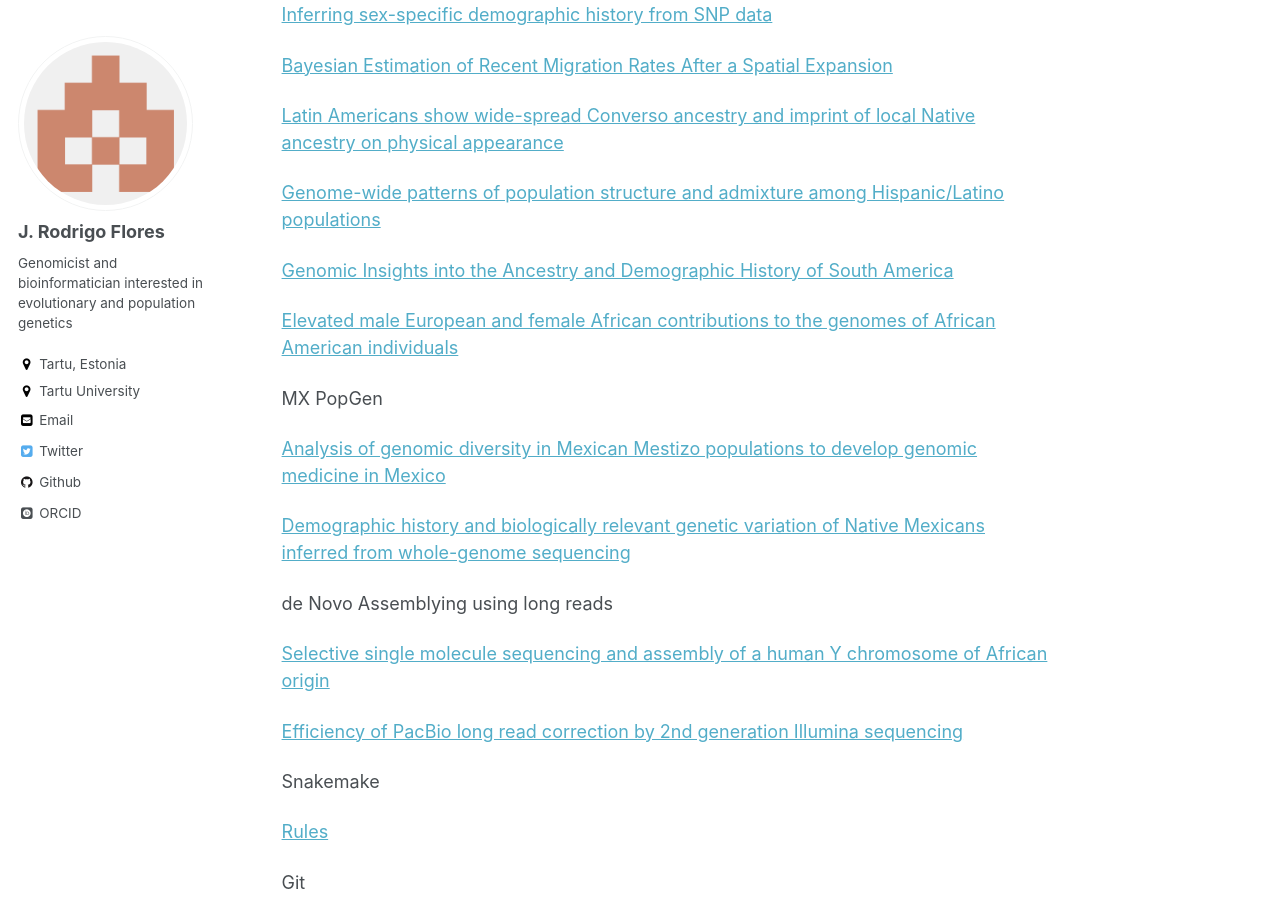
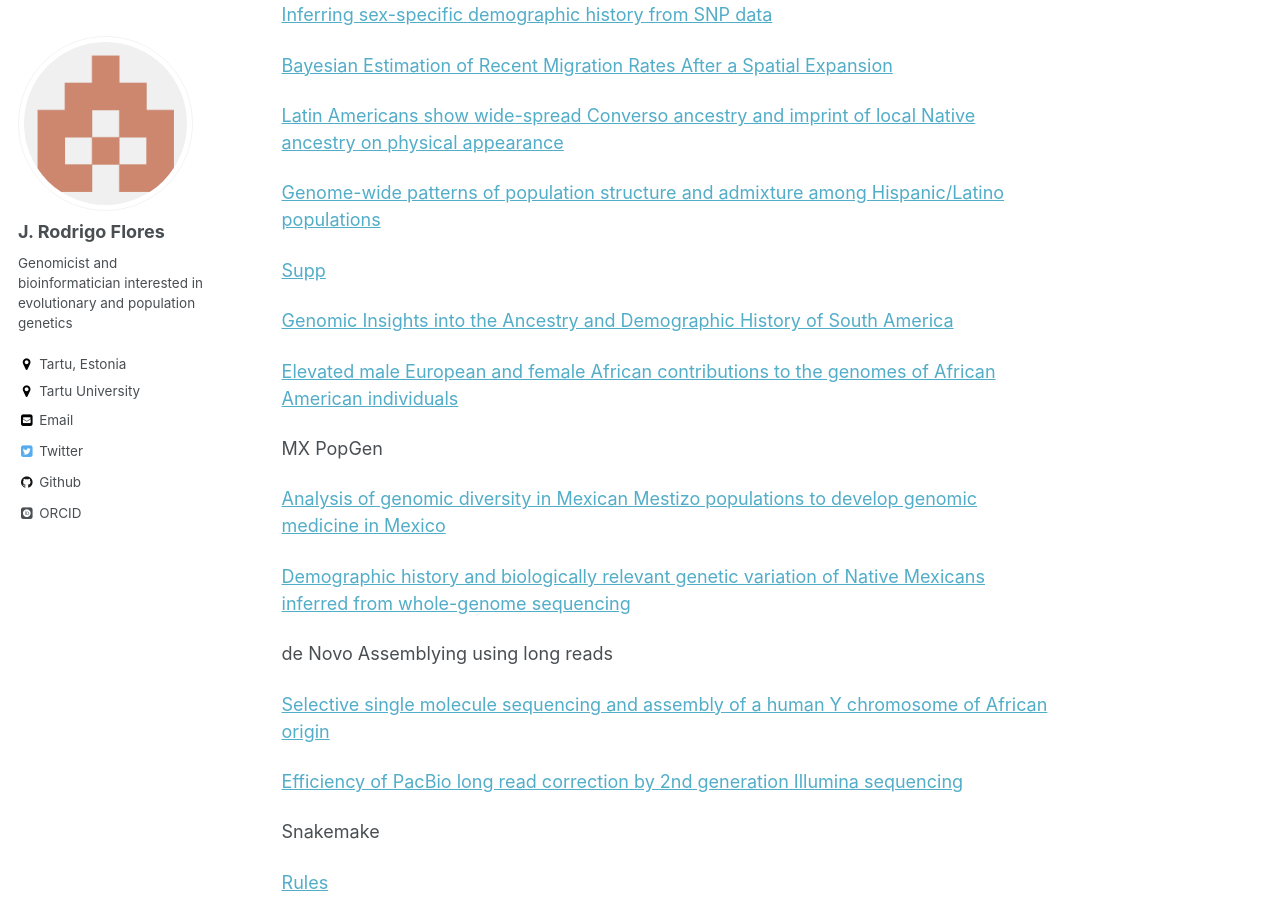
Before and after one commit to JRodrigoF/JRodrigoFlores.github.io, a Jekyll site: the page built from lc.md, in a window 1280 px wide and 900 px high, scrolled down 2297 px. Built offline with Jekyll 4.4.1, drawn with Linux system fonts in a browser that asks for light colours; some web fonts are replaced.

Commit message:
Update lc.md

```diff
--- a/lc.md
+++ b/lc.md
@@ -87,6 +87,8 @@ America Population Genetics
 
 [Genome-wide patterns of population structure and admixture among Hispanic/Latino populations](https://www.pnas.org/content/107/Supplement_2/8954.long)
 
+[Supp](https://www.pnas.org/content/pnas/suppl/2009/12/14/0909559107.DCSupplemental/stxt01.pdf)
+
 [Genomic Insights into the Ancestry and Demographic History of South America](https://journals.plos.org/plosgenetics/article?id=10.1371/journal.pgen.1005602)
 
 [Elevated male European and female African contributions to the genomes of African American individuals](https://link.springer.com/article/10.1007%2Fs00439-006-0261-7)
```
